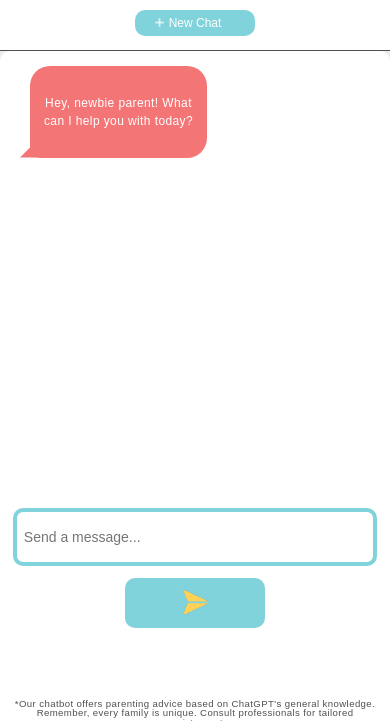
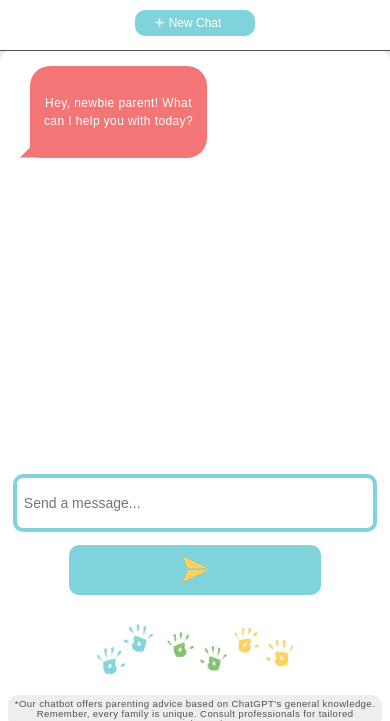
Before and after one commit to sfwells0518/ask-me-chatbot, a website built with Vite: page index.html in a window 390 px wide. Shown: the part 123-844 px from the top of the page. Built offline with nearby package versions, Linux system fonts and the light colour scheme; some packages are replaced by stand-ins of ours; no server answers; the database is empty; a web font is replaced by a local one.

Commit message:
add handprints-mobile for handprint to be only show on mobile devices

```diff
--- a/index.css
+++ b/index.css
@@ -185,6 +185,7 @@ h2::after {
   height: auto;
   margin-top: auto;
 }
+
 
 .chatbot-content {
   flex: 1;
@@ -420,6 +421,13 @@ button:focus {
 }
 
 /* Media queries for responsiveness */
+
+@media (min-width: 769px) {
+  .handprints-mobile {
+      display: none;
+    }
+}
+
 @media (max-width: 768px) {
   .layout-container {
     flex-direction: column;
@@ -503,7 +511,7 @@ button:focus {
     flex-direction: column;
     padding: 0.5em;
     height: 9em;
-    margin-bottom: 4em;
+    margin-bottom: 0em;
     display: flex;
     width: 100%;
   }
@@ -519,7 +527,7 @@ button:focus {
   }
 
   .submit-btn {
-    margin: 0 8em;
+    margin: 0 4em;
   }
 
   .chatbot-conversation-container {
@@ -527,7 +535,7 @@ button:focus {
   }
 
   .speech {
-    font-size: 1em;
+    font-size: .75em;
     padding: 0.7em;
   }
 
@@ -535,16 +543,24 @@ button:focus {
     display: none;
   }
 
-  /* To ensure the footer stays at the bottom */
+  .handprints-mobile {
+    width: 13em;
+    height: 6em;
+    align-self: center;
+  }
+
+  /* Styling to ensure the footer stays at the bottom on mobile */
   .footer-bg {
     position: sticky;
-    margin-bottom: .5em;
+    margin-bottom: .6em;
     left: 0;
     right: 0;
     transform: none;
-    background-color: #ffffff;
+    background-color: #eeeeee;;
     color: #544F4F;
     font-size: 1em;
+    padding-top: .25em;
+
   }
 }
 
--- a/index.html
+++ b/index.html
@@ -76,6 +76,9 @@
             </button>
           </form>
         </div>
+        <div class="handprints-mobile">
+          <img src="/handprints.png" class="handprints-mobile">
+        </div>
         <div class="footer-bg">
           <h6>*Our chatbot offers parenting advice based on ChatGPT's general knowledge. Remember, every family is unique. Consult professionals for tailored assistance.*</h6>
         </div>
--- a/index.js
+++ b/index.js
@@ -23,7 +23,7 @@ const chatbotConversation = document.getElementById("chatbot-conversation");
 const instructionObj = {
   role: "system",
   content:
-    "You are a knowledgeable and understanding expert in parenting. With empathy and compassion, offer short, concise and actionable advice to guide first-time parents in 75 words or less.",
+    "You are a knowledgeable and understanding expert in parenting. With empathy and compassion, offer short, concise and actionable advice to guide first-time parents in 50 words or less.",
 };
 
 const userInput = document.getElementById('user-input');
```
